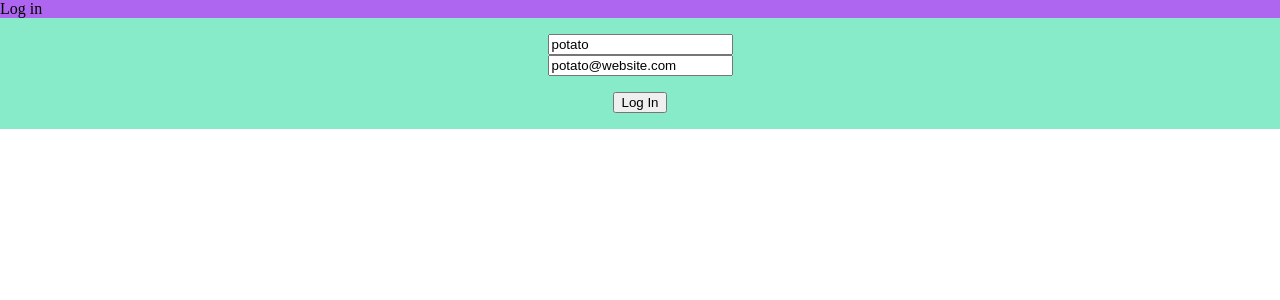
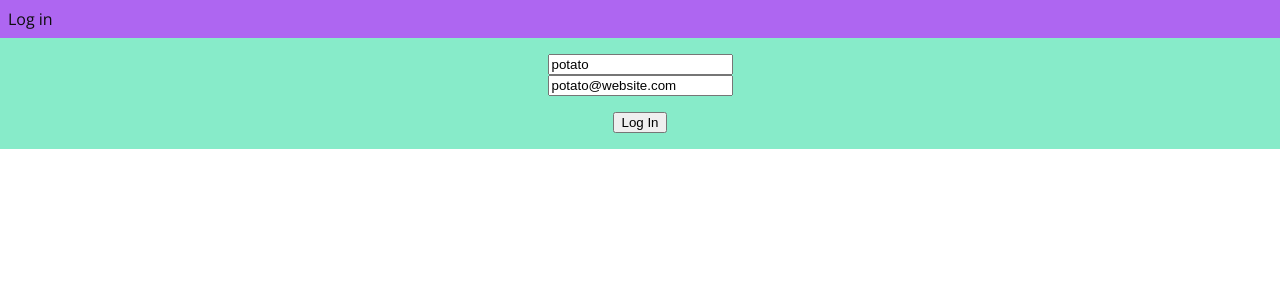
Before and after one commit to alecthibodeau/pupperland, a React (Vite) app: page / in a window 1280 px wide. Shown: the top 300 px of the page. Built offline with nearby package versions, Linux system fonts and the light colour scheme.

Commit message:
style: import web font service to style text elements

```diff
--- a/index.html
+++ b/index.html
@@ -5,6 +5,9 @@
     <link rel="icon" type="image/svg+xml" href="/vite.svg" />
     <meta name="viewport" content="width=device-width, initial-scale=1.0" />
     <title>Pupperland</title>
+    <link rel="preconnect" href="https://fonts.googleapis.com">
+    <link rel="preconnect" href="https://fonts.gstatic.com" crossorigin>
+    <link href="https://fonts.googleapis.com/css2?family=Open+Sans:ital,wght@0,300..800;1,300..800&display=swap" rel="stylesheet">
   </head>
   <body>
     <div id="root"></div>
--- a/src/components/Search.tsx
+++ b/src/components/Search.tsx
@@ -110,9 +110,12 @@ function Search(): React.JSX.Element {
       <div key={index} className="dog-card">
         <img src={dog.img} alt={altText} />
         <div className="dog-card-info">
+           <div className="dog-card-info-name">
+            <span>{dog.name}</span>
+          </div>
           <div>
-            <span>Name: </span>
-            <span>{dog.name}</span>
+            <span>Breed: </span>
+            <span>{dog.breed}</span>
           </div>
           <div>
             <span>Age: </span>
@@ -121,10 +124,6 @@ function Search(): React.JSX.Element {
           <div>
             <span>Zip Code: </span>
             <span>{dog.zip_code}</span>
-          </div>
-          <div>
-            <span>Breed: </span>
-            <span>{dog.breed}</span>
           </div>
         </div>
       </div>
--- a/src/styles/_header.css
+++ b/src/styles/_header.css
@@ -1,3 +1,4 @@
 header {
+  padding: .5rem;
   background-color: var(--color-violet);
 }
--- a/src/styles/_search.css
+++ b/src/styles/_search.css
@@ -9,26 +9,24 @@
 }
 
 .dog-card {
-  width: 200px;
-  border-radius: 1rem;
   display: flex;
   flex-direction: column;
-  width: 200px;
+  width: var(--card-dimension);
   border: 1px solid var(--color-application-dark);
-  border-radius: 1rem;
+  border-radius: var(--card-border-radius-outer);
   margin: 1rem;
-  background-color: var(--color-green-lighter);
+  background-color: var(--color-blue-lightest);
 
   &:hover {
     box-shadow: .25rem .25rem 1rem var(--color-gray);
   }
 
   img {
-    height: 200px;
-    min-height: 200px;
+    height: var(--card-dimension);
+    min-height: var(--card-dimension);
     object-fit: cover;
-    border-top-left-radius: .875rem;
-    border-top-right-radius: .875rem;
+    border-top-left-radius: var(--card-border-radius-inner);
+    border-top-right-radius: var(--card-border-radius-inner);
     border-bottom-width: 1px;
     border-bottom-style: solid;
     border-bottom-color: var(--color-application-dark);
@@ -36,6 +34,12 @@
 }
 
 .dog-card-info {
-  padding: 1rem;
+  padding: .5rem 1rem .75rem;
+  font-size: .75rem;
+}
+
+.dog-card-info-name {
   text-align: center;
+  font-size: .875rem;
+  font-weight: 700;
 }
--- a/src/styles/_variables.css
+++ b/src/styles/_variables.css
@@ -18,12 +18,18 @@
   /* Colors Hued */
   --color-blue-light: #a8e4ef;
   --color-blue-lighter: #cbf6f8;
+  --color-blue-lightest: #e2ecfb;
   --color-blue-green: #87ebc9;
   --color-green-medium: #0cc078;
   --color-green-light: #79de79;
   --color-green-lighter: #cbf8cf;
-  --color-yellow-medium: #ece37e;
+  --color-yellow-medium: #ede696;
   --color-orange-medium: #f7b045;
   --color-red-light: #fb6962;
   --color-violet: #ae66f1;
+
+  /* Dimensions */
+  --card-dimension: 200px;
+  --card-border-radius-outer: 1rem;
+  --card-border-radius-inner: .875rem;
 }
--- a/src/styles/styles.css
+++ b/src/styles/styles.css
@@ -5,4 +5,6 @@
 
 body {
   margin: 0;
+  font-family: 'Open Sans', serif;
+  color: var(--color-application-dark);
 }
```
